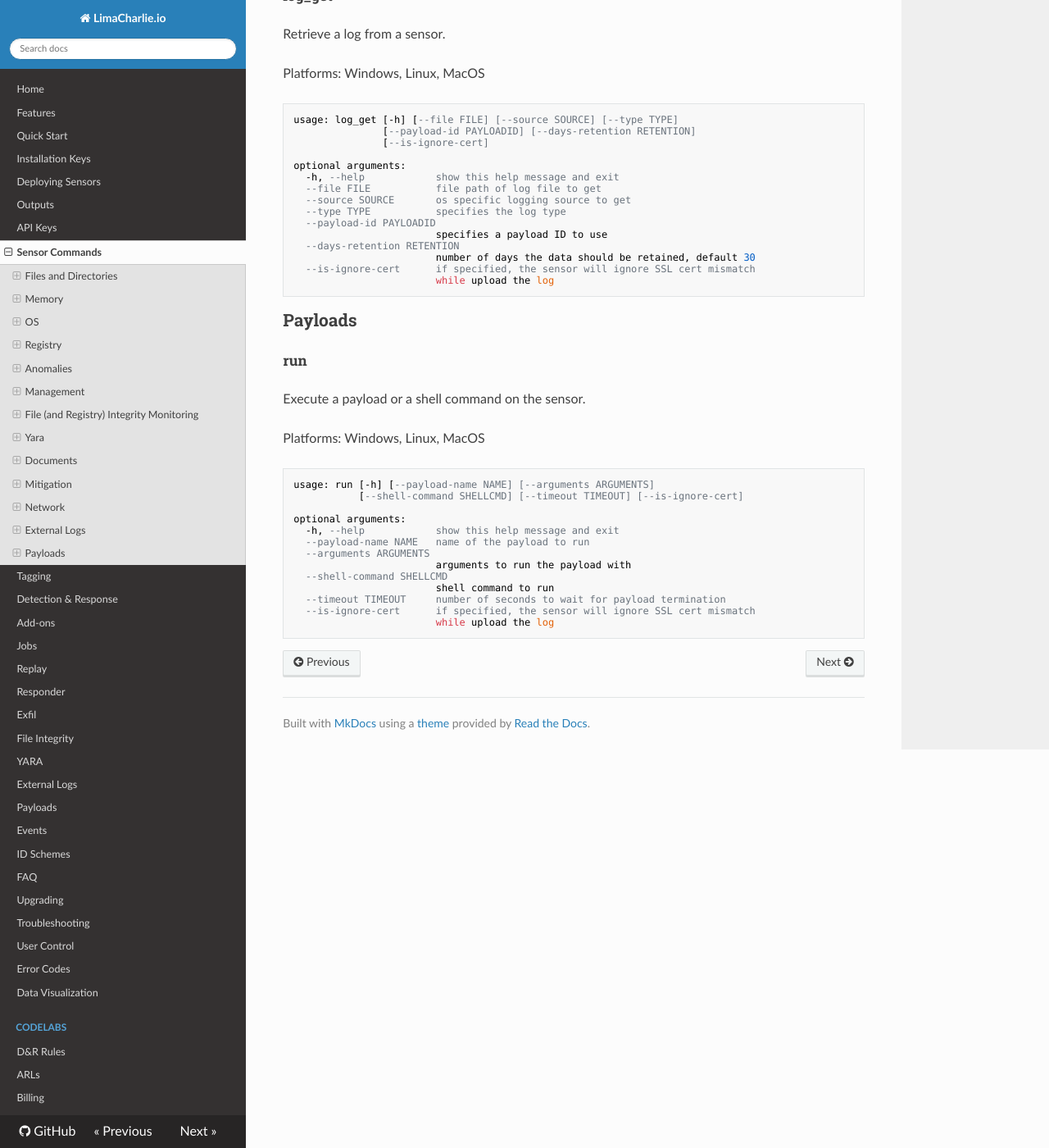
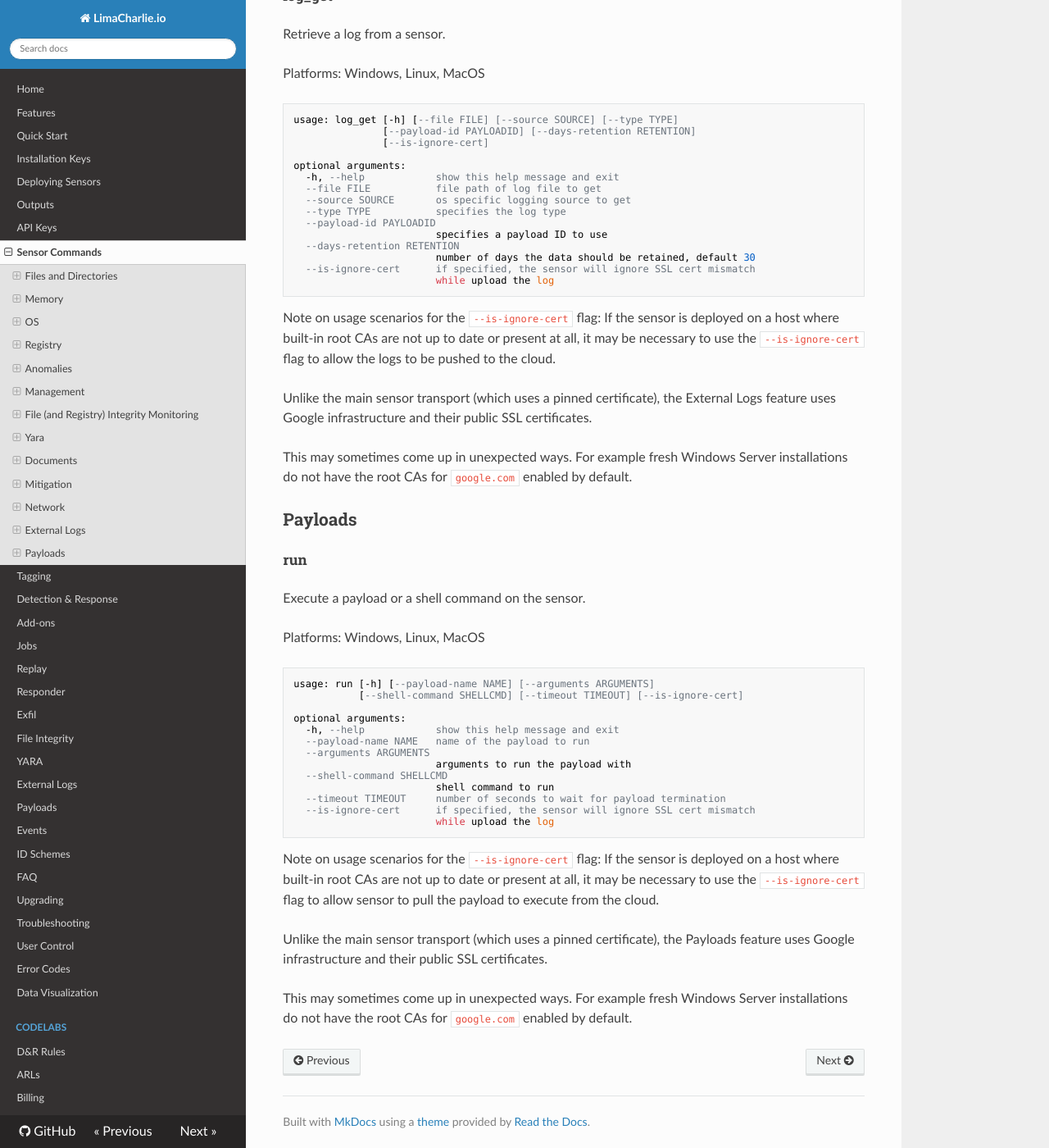
Before and after one commit to refractionPOINT/lce_doc, an MkDocs documentation site: the page built from docs/sensor_commands.md, in a window 1280 px wide and 1400 px high, scrolled down 16511 px. Shown: the whole window at 82% size. Built offline with MkDocs 1.6.1, drawn with Linux system fonts in a browser that asks for light colours; nearby versions of some CDN libraries; old or Windows-style settings are respelled for this version of MkDocs.

Commit message:
Adding blurb on new --is-ignore-cert flag.

````diff
--- a/docs/sensor_commands.md
+++ b/docs/sensor_commands.md
@@ -775,6 +775,17 @@ optional arguments:
                         while upload the log
 ```
 
+Note on usage scenarios for the `--is-ignore-cert` flag: If the sensor is deployed
+on a host where built-in root CAs are not up to date or present at all, it may be
+necessary to use the `--is-ignore-cert` flag to allow the logs to be pushed to the
+cloud.
+
+Unlike the main sensor transport (which uses a pinned certificate), the
+External Logs feature uses Google infrastructure and their public SSL certificates.
+
+This may sometimes come up in unexpected ways. For example fresh Windows Server installations
+do not have the root CAs for `google.com` enabled by default.
+
 ## Payloads
 
 ### run
@@ -797,3 +808,14 @@ optional arguments:
   --is-ignore-cert      if specified, the sensor will ignore SSL cert mismatch
                         while upload the log
 ```
+
+Note on usage scenarios for the `--is-ignore-cert` flag: If the sensor is deployed
+on a host where built-in root CAs are not up to date or present at all, it may be
+necessary to use the `--is-ignore-cert` flag to allow sensor to pull the payload to
+execute from the cloud.
+
+Unlike the main sensor transport (which uses a pinned certificate), the
+Payloads feature uses Google infrastructure and their public SSL certificates.
+
+This may sometimes come up in unexpected ways. For example fresh Windows Server installations
+do not have the root CAs for `google.com` enabled by default.
````
